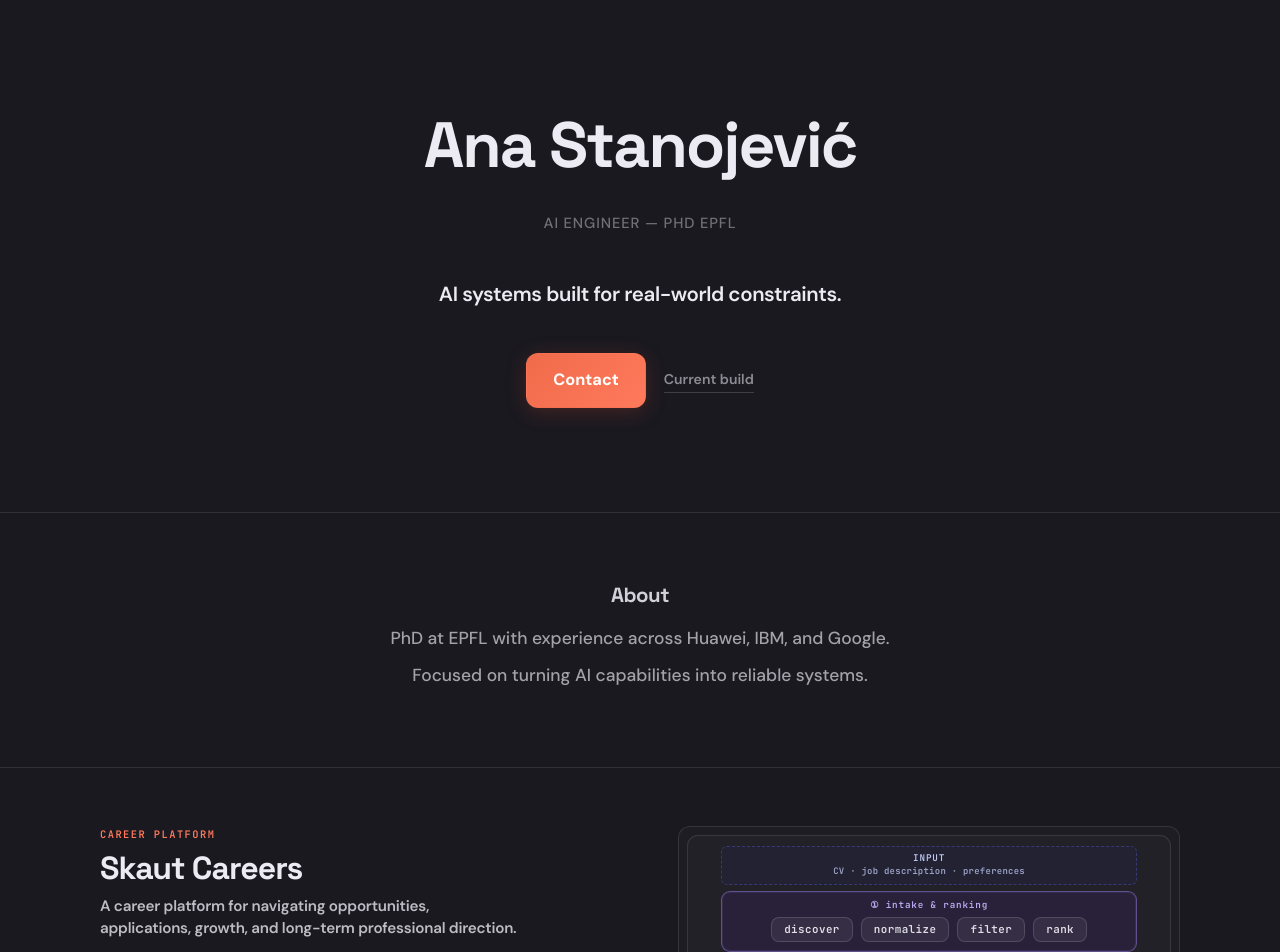
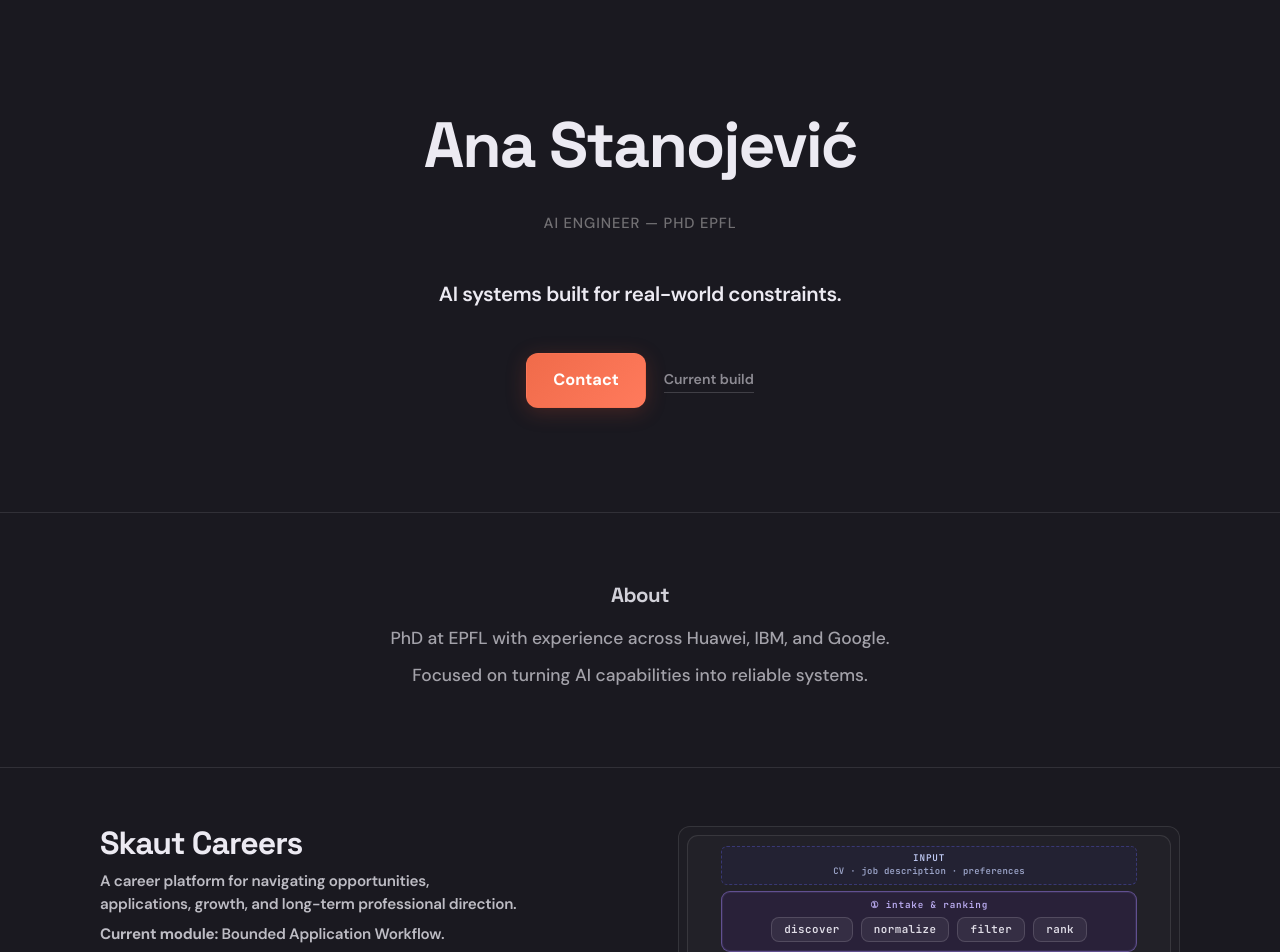
Before and after one commit to ana-stanojevic/ana-stanojevic.com, a React (Vite) app in the folder site/: page / in a window 1280 px wide. Shown: the top 952 px of the page. Built offline with nearby package versions, Linux system fonts and the light colour scheme; no server answers.

Commit message:
Update BuildSection.tsx

```diff
--- a/site/src/components/BuildSection.tsx
+++ b/site/src/components/BuildSection.tsx
@@ -115,7 +115,6 @@ export default function BuildSection() {
       <div className="container">
         <div className="section-build__split">
           <div className="section-build__split-main">
-            <p className="section-build__eyebrow">Career platform</p>
             <h2 id="build-title" className="section-build__title">
               Skaut Careers
             </h2>
```
